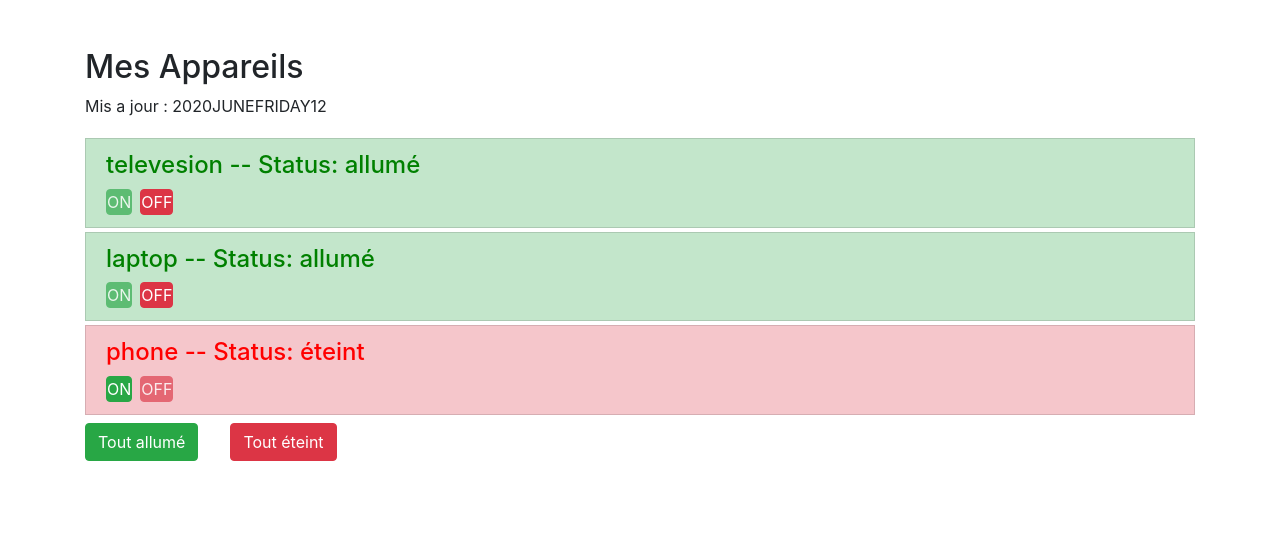
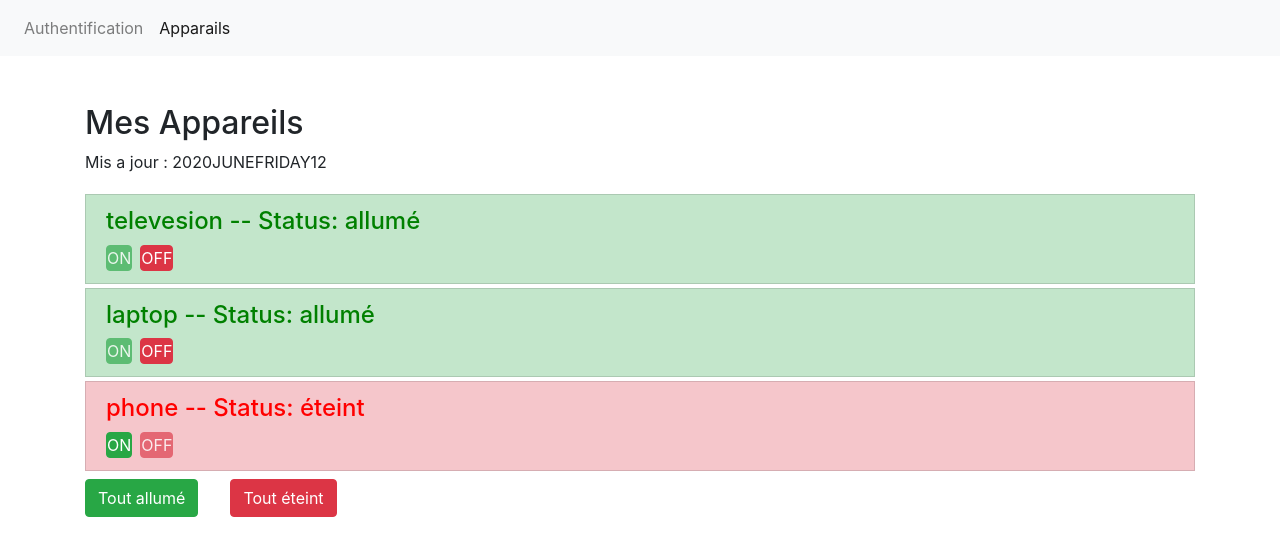
Before and after one commit to yassine0803/first-app-ng, an Angular app: page /appareils in a window 1280 px wide. Shown: the top 556 px of the page. Built offline with nearby package versions, Linux system fonts and the light colour scheme.

Commit message:
AuthService created

```diff
--- a/src/app/app.component.html
+++ b/src/app/app.component.html
@@ -1,3 +1,11 @@
+<nav class="navbar navbar-expand-lg navbar-light bg-light">
+  <div class="collapse navbar-collapse">
+    <div class="navbar-nav">
+      <a routerLinkActive="active" class="nav-item nav-link" routerLink="auth">Authentification</a>
+      <a routerLinkActive="active" class="nav-item nav-link" routerLink="appareils">Apparails</a>
+    </div>
+  </div>
+</nav>
 <div class="container">
   <router-outlet></router-outlet>
 </div>
--- a/src/app/app.module.ts
+++ b/src/app/app.module.ts
@@ -10,6 +10,7 @@ import { AppareilService }   from './services/appareil.services';
 import { AuthComponent } from './auth/auth.component';
 import { AppareilViewComponent } from './appareil-view/appareil-view.component'
 import { Routes, RouterModule } from '@angular/router';
+import { AuthService } from './services/auth.service';
 
 const appRoutes: Routes = [
   {path: 'appareils', component: AppareilViewComponent},
@@ -31,7 +32,8 @@ const appRoutes: Routes = [
     RouterModule.forRoot(appRoutes)
   ],
   providers: [
-    AppareilService
+    AppareilService,
+    AuthService
   ],
   bootstrap: [AppComponent]
 })
--- /dev/null
+++ b/src/app/services/auth.service.ts
@@ -0,0 +1,18 @@
+export class AuthService{
+    isAuth = false;
+    signIn(){
+        return new Promise(
+            (resolve, reject) => {
+                setTimeout(
+                    ()=>{
+                        this.isAuth = true;
+                        resolve(true);
+                    }, 2000
+                );
+            }
+        );
+    }
+    signOut(){
+        this.isAuth = true;
+    }
+}
```
